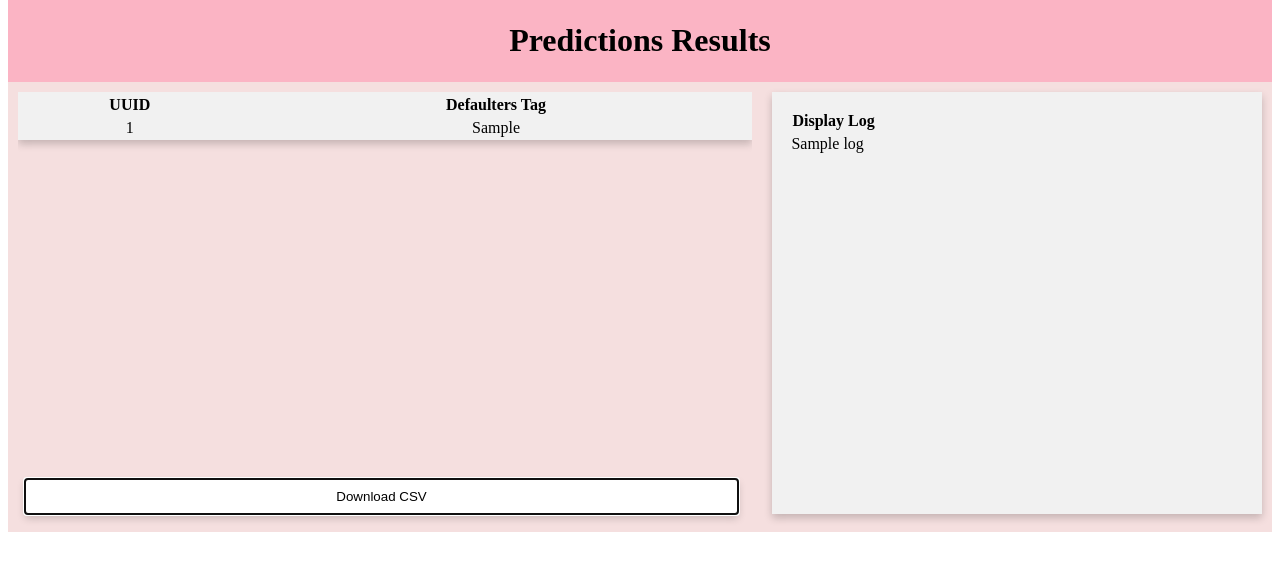
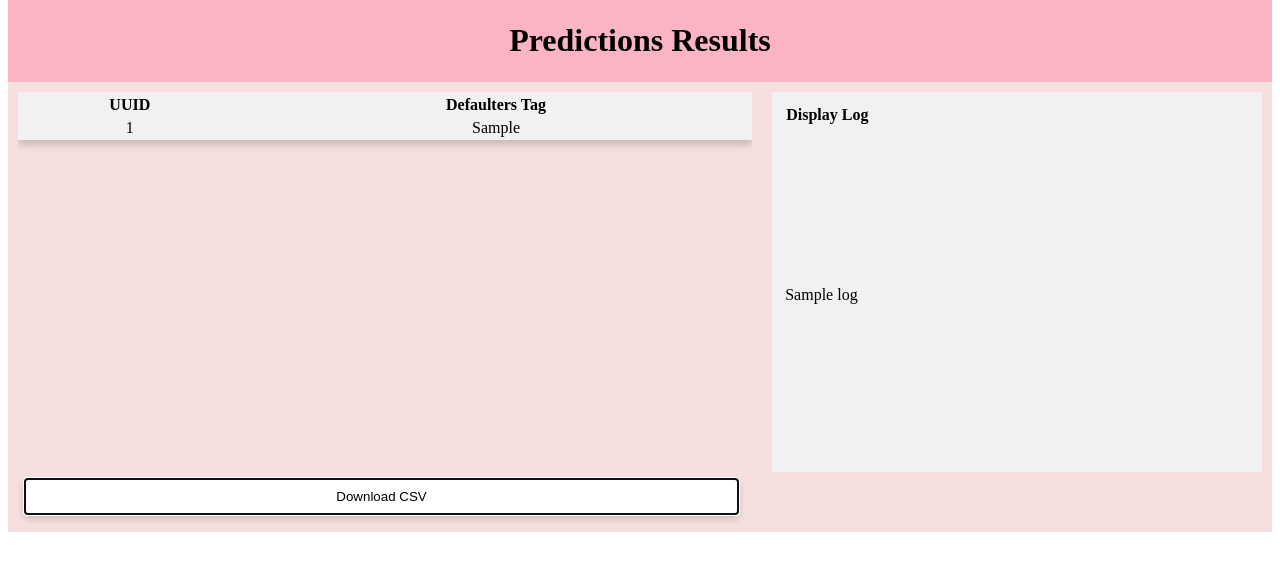
Before and after one commit to antra0497/klarna_tech_assesment, a Flask app: template templates/results.html in a window 1280 px wide. Shown: the part 168-739 px from the top of the page. Run offline with Flask 2, Linux system fonts and the light colour scheme; the template is opened without the code that fills it: most values are stand-ins (such as "Sample title", 1, 10 or a date in 2020).

Commit message:
final changes

```diff
--- a/templates/results.html
+++ b/templates/results.html
@@ -26,6 +26,8 @@
         .lefttab{
             overflow-y: scroll;
             justify-content:left;
+            height: 380px;
+
         }
         /* Create two equal columns that floats next to each other */
         .leftcolumn {
@@ -57,7 +59,9 @@
             padding-right: 2%;;
         }
         .log{
+            padding: 2%;
             text-align: left;
+            height: 380px;
 
         }
         button{
@@ -120,18 +124,20 @@
 
             </div>
             <div class="button">
-                <button type="button" name="myButton" autofocus>Download CSV</button>
+                <a href="/static/output.csv">
+                    <button type="button" name="myButton" autofocus >Download CSV</button>
+                </a>
             </div>
 
 
         </div>
         <div class="rightcolumn" style="background-color:rgb(245, 223, 223);">
-            <div class="card">
-                <div class ='lefttab'>
+            <div class ='lefttab'>
                     <table class="log">
                         <thead>
                             <tr>
                                 <th>Display Log</th>
+                                <tr>           </tr>
                             </tr>
                         </thead>
                         <tbody>
@@ -142,20 +148,10 @@
                             {% endfor %}
                         </tbody>
                     </table>
-              </div>
+
+                </div>
+            </div>
+        <div>
         </div>
-      </div>
-
-
-
-
-
-
-    <div>
-
-    </div>
-
-
-
     </body>
 </html>
```
Also changed, not shown: templates/form.html (+5 -10 lines), README.md.
